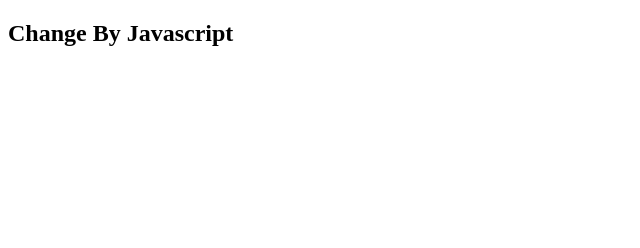
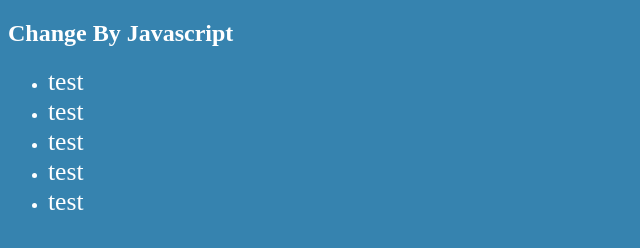
Before and after one commit to Mohammed-Al-Kuthari/first-project, a plain HTML site: page index.html in a window 1280 px wide. Shown: the whole page, without its empty margins (0-640 px from the left). Drawn offline with Linux system fonts and the light colour scheme.

Commit message:
add navbar

```diff
--- a/css/style.css
+++ b/css/style.css
@@ -4,3 +4,14 @@
     -webkit-box-sizing: border-box;
     box-sizing: border-box;
 }
+
+body {
+    background: #3683af;
+    color: #fff
+}
+
+a {
+    color: #fff;
+    text-decoration: none;
+    font-size: 1.6em
+}
--- a/index.html
+++ b/index.html
@@ -12,6 +12,15 @@
         <div class="logo">
             <h2>This is Header</h2>
         </div>
+        <nav>
+            <ul>
+                <li><a href="#">test</a></li>
+                <li><a href="#">test</a></li>
+                <li><a href="#">test</a></li>
+                <li><a href="#">test</a></li>
+                <li><a href="#">test</a></li>
+            </ul>
+        </nav>
     </header>
     <script src="js/main.js"></script>
 </body>
```
